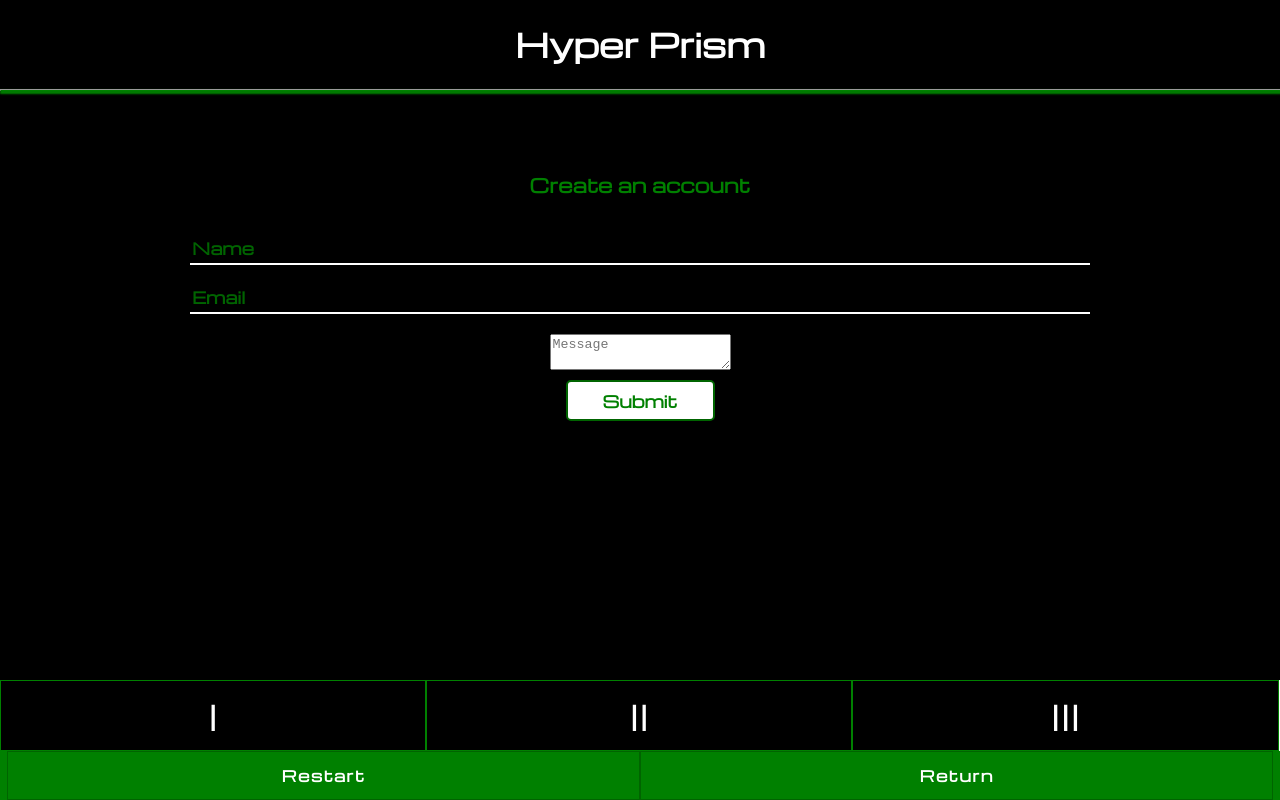
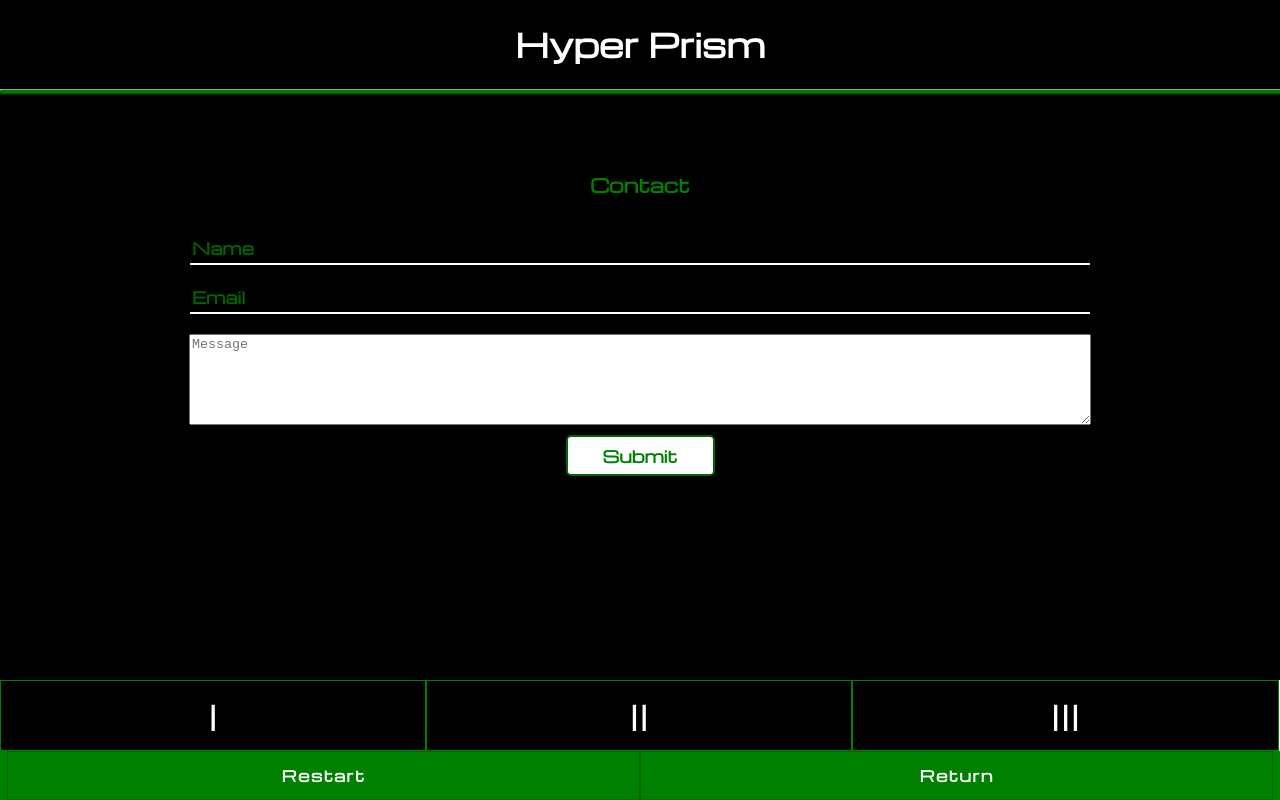
Before and after one commit to hyper-prism/fe, a React (Create React App) app in the folder hyper_prism/: page /contact in a window 1280 px wide. Built offline with nearby package versions, Linux system fonts and the light colour scheme; no server answers.

Commit message:
Added header and adjusted height and width of textarea

```diff
--- a/hyper_prism/src/contact/contact.js
+++ b/hyper_prism/src/contact/contact.js
@@ -31,7 +31,7 @@ export default class Contact extends React.Component{
                 </div>
                 <div className='grand-container'>
                     <div className='menu-container'>
-                        <h3>Create an account</h3>
+                        <h3>Contact</h3>
                         <form>
                             <input name='name'
                                    placeholder='Name'
--- a/hyper_prism/src/styles/forms/register.css
+++ b/hyper_prism/src/styles/forms/register.css
@@ -70,3 +70,8 @@ form input::placeholder{
     color: green;
     padding-bottom: 20px;
 }
+
+textarea{
+    width: 70%;
+    height: 85px; ;
+}
```
